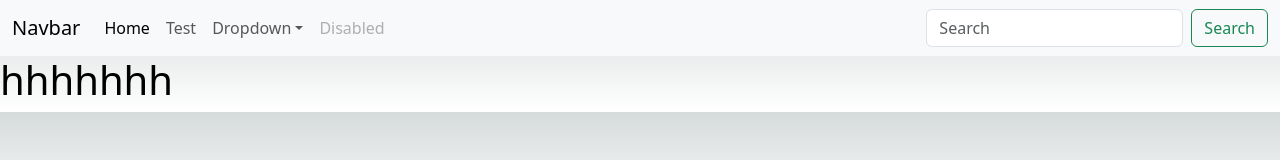
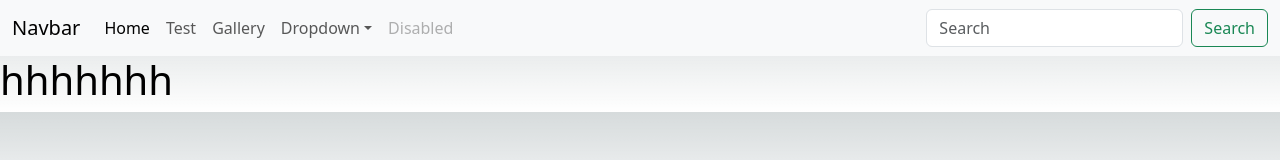
Before and after one commit to mohieey/sss, a Next.js app: page /test in a window 1280 px wide. Shown: the top 160 px of the page. Built offline with nearby package versions, Linux system fonts and the light colour scheme.

Commit message:
add gallery nav

```diff
--- a/pages/_app.js
+++ b/pages/_app.js
@@ -37,6 +37,11 @@ export default function App({ Component, pageProps }) {
               <li class="nav-item">
                 <Link class="nav-link" href="/test">
                   Test
+                </Link>
+              </li>
+              <li class="nav-item">
+                <Link class="nav-link" href="/gallery">
+                  Gallery
                 </Link>
               </li>
               <li class="nav-item dropdown">
```
